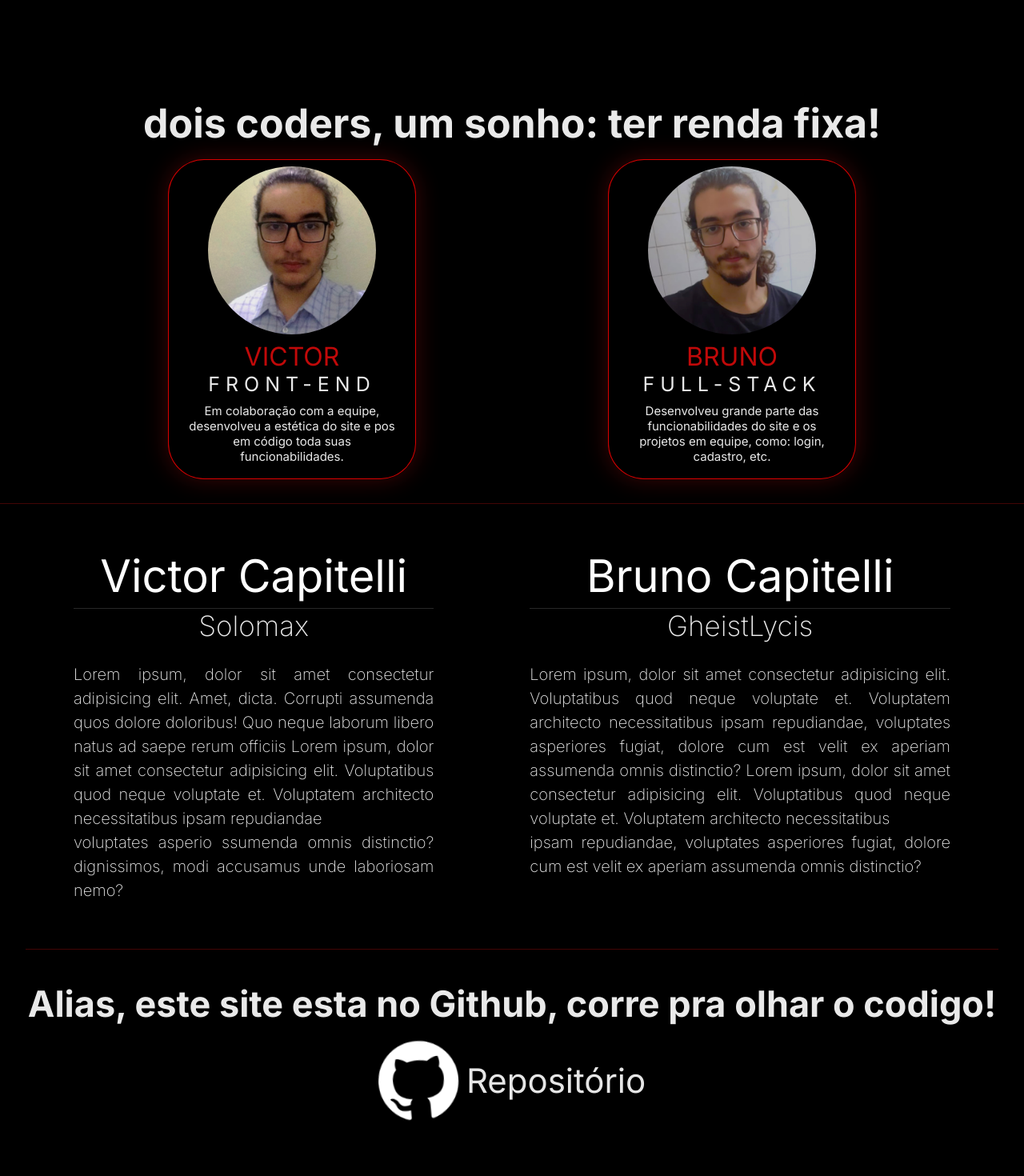
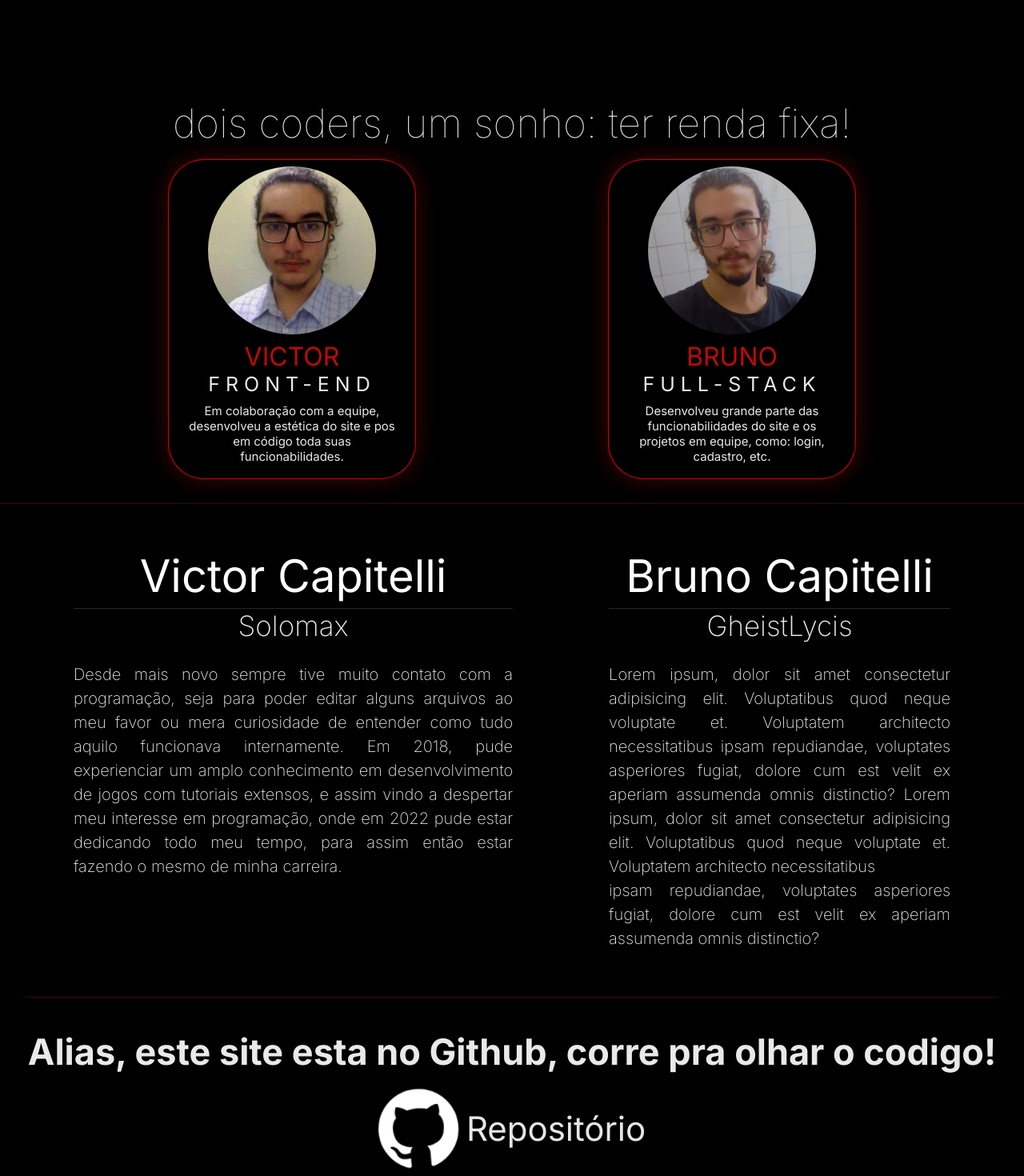
Before and after one commit to eusolomax/Quero-Um-Estagio-help, a React (Create React App) app in the folder frontend/: page / in a window 1280 px wide. Shown: the part 680-2150 px from the top of the page at 80% size. Built offline with nearby package versions, Linux system fonts and the light colour scheme.

Commit message:
bio att solomax +

```diff
--- a/frontend/src/components/Footer.jsx
+++ b/frontend/src/components/Footer.jsx
@@ -3,7 +3,7 @@ import CookieConsent from "react-cookie-consent"
 export default function Footer() {
     return (
         <div>
-            <CookieConsent
+            {/* <CookieConsent
                 location="bottom"
                 buttonText="Sure man!!"
                 cookieName="myAwesomeCookieName2"
@@ -12,7 +12,7 @@ export default function Footer() {
                 expires={150}>
                 This website uses cookies to enhance the user experience.{" "}
                 <span style={{ fontSize: "10px" }}>This bit of text is smaller :O</span>
-            </CookieConsent>
+            </CookieConsent> */}
         </div>
     )
 }
--- a/frontend/src/pages/Home.jsx
+++ b/frontend/src/pages/Home.jsx
@@ -36,9 +36,9 @@ export default function Home() {
                 </div>
 
             </div>
-                    <div className={aboutus.div_merecemos}>
-                        <h1 className={aboutus.h1_merecemos}>dois coders, um sonho: ter renda fixa!</h1>
-                    </div>
+                <div className={aboutus.div_merecemos}>
+                    <h1 className={aboutus.h1_merecemos}>dois coders, um sonho: ter renda fixa!</h1>
+                </div>
 
 
 
@@ -79,7 +79,7 @@ export default function Home() {
                                 <span>Solomax</span>
                             </div>
 
-                            <p>Lorem ipsum, dolor sit amet consectetur adipisicing elit. Amet, dicta. Corrupti assumenda quos dolore doloribus! Quo neque laborum libero natus ad saepe rerum officiis Lorem ipsum, dolor sit amet consectetur adipisicing elit. Voluptatibus quod neque voluptate et. Voluptatem architecto necessitatibus ipsam repudiandae <br></br> voluptates asperio ssumenda omnis distinctio? dignissimos, modi accusamus unde laboriosam nemo?</p>
+                            <p>Desde mais novo sempre tive muito contato com a programação, seja para poder editar alguns arquivos ao meu favor ou mera curiosidade de entender como tudo aquilo funcionava internamente. Em 2018, pude experienciar um amplo conhecimento em desenvolvimento de jogos com tutoriais extensos, e assim vindo a despertar meu interesse em programação, onde em 2022 pude estar dedicando todo meu tempo, para assim então estar fazendo o mesmo de minha carreira.</p>
                         </div>
 
 
--- a/frontend/src/styles/home/about_us.module.css
+++ b/frontend/src/styles/home/about_us.module.css
@@ -93,8 +93,10 @@
 }
 
 .h1_merecemos {
+    font-size: 50px;
     letter-spacing: 0px;
     transition-duration: 200ms;
+    font-weight: 100;
 }
 
 .h1_merecemos:hover {
```
